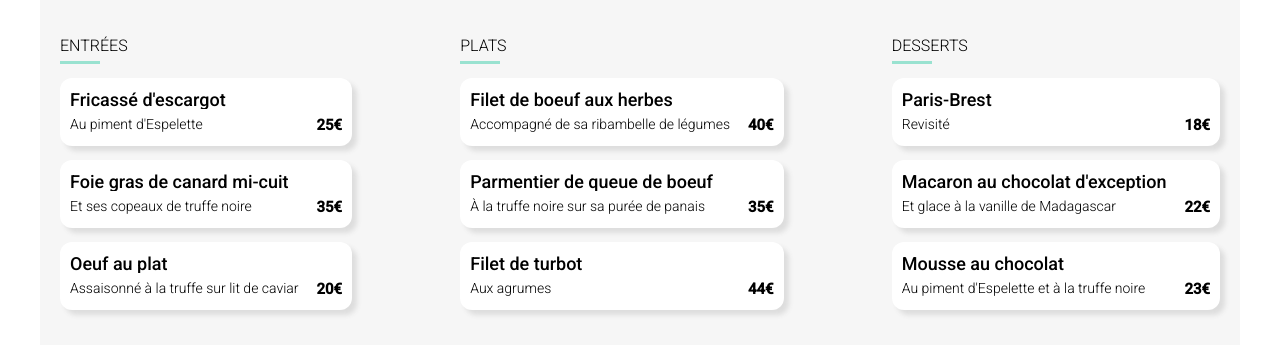
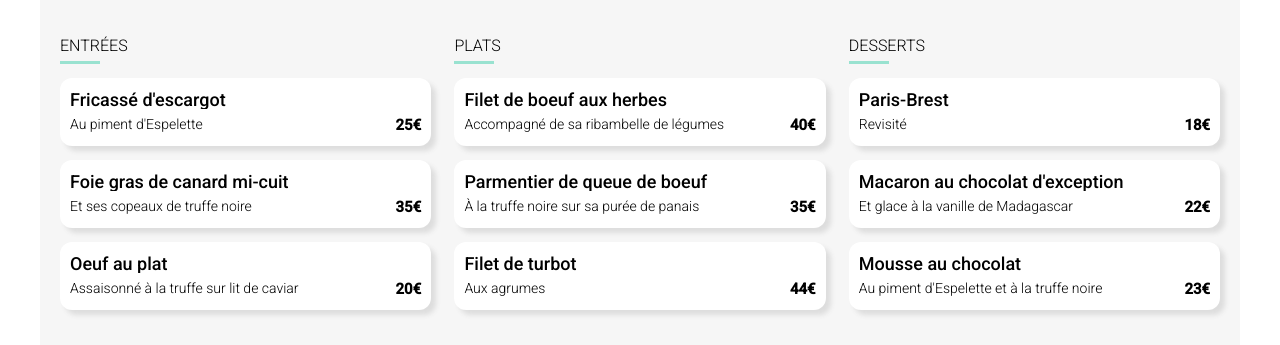
Before and after one commit to WilliamC61/P3_william_charlet, a website: page restaurant1.html in a window 1280 px wide. Shown: the part 534-879 px from the top of the page. Drawn offline with Linux system fonts and the light colour scheme; a web font is replaced by a local one.

Commit message:
some correction after test

```diff
--- a/sass/pages/_restaurant.scss
+++ b/sass/pages/_restaurant.scss
@@ -111,6 +111,9 @@
         }
         @include laptop() {
            width: 32%;
+        }
+        @include desktop() {
+            width: 32%;
         }
         &_title{
             padding-top: 0.3rem;
```
Also changed, not shown: public/css/style.css, 1 other file.
